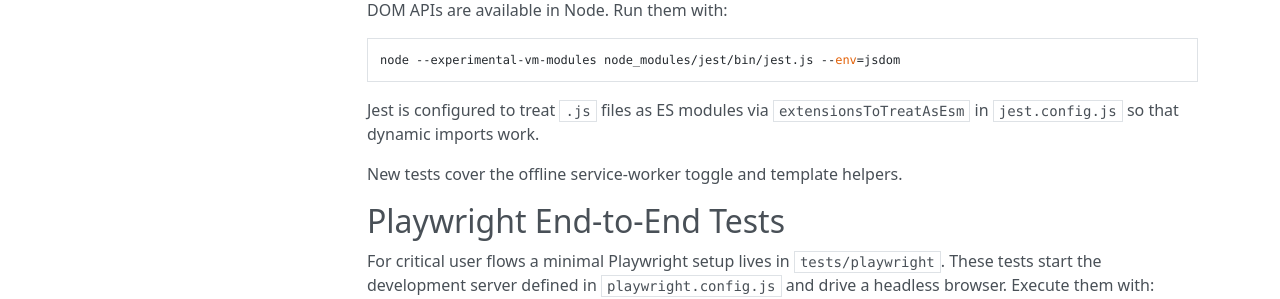
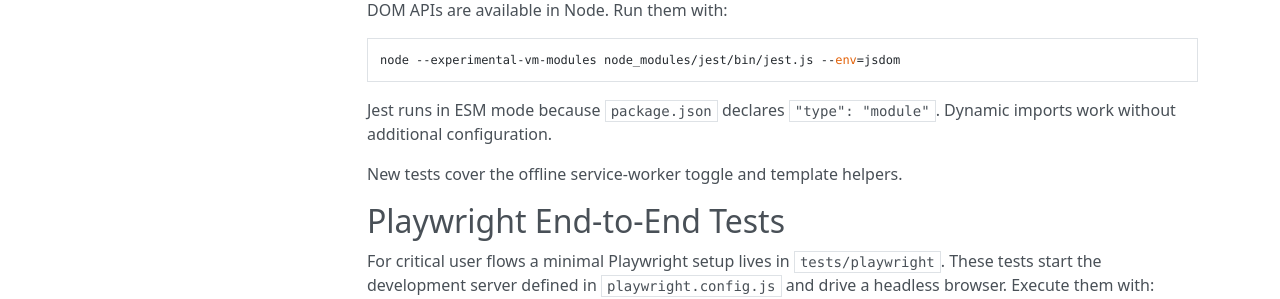
Before and after one commit to KristopherKubicki/glimpser, an MkDocs documentation site: the page built from docs/testing.md, in a window 1280 px wide and 900 px high, scrolled down 721 px. Shown: the part 376-675 px from the top of the window. Built offline with MkDocs 1.6.1, drawn with Linux system fonts in a browser that asks for light colours; nearby versions of some CDN libraries.

Commit message:
fix(jest): drop unnecessary ESM extension

````diff
--- a/docs/testing.md
+++ b/docs/testing.md
@@ -59,8 +59,8 @@
 node --experimental-vm-modules node_modules/jest/bin/jest.js --env=jsdom
 ```
 
-Jest is configured to treat `.js` files as ES modules via
-`extensionsToTreatAsEsm` in `jest.config.js` so that dynamic imports work.
+Jest runs in ESM mode because `package.json` declares `"type": "module"`.
+Dynamic imports work without additional configuration.
 
 New tests cover the offline service‑worker toggle and template helpers.
 
--- a/jest.config.js
+++ b/jest.config.js
@@ -1,9 +1,7 @@
 // Jest configuration for JavaScript unit tests
-// `type: module` in package.json means `.js` files are ESM, so the config
-// itself must also use ES module syntax.
+// With "type": "module" in package.json, `.js` files are already
+// treated as ES modules, so the config itself must use ES module syntax.
 export default {
   testEnvironment: 'jsdom',
-  // Treat .js files as ES modules so dynamic imports work in tests
-  extensionsToTreatAsEsm: ['.js'],
   testPathIgnorePatterns: ['/node_modules/', 'tests/playwright/'],
 };
````
